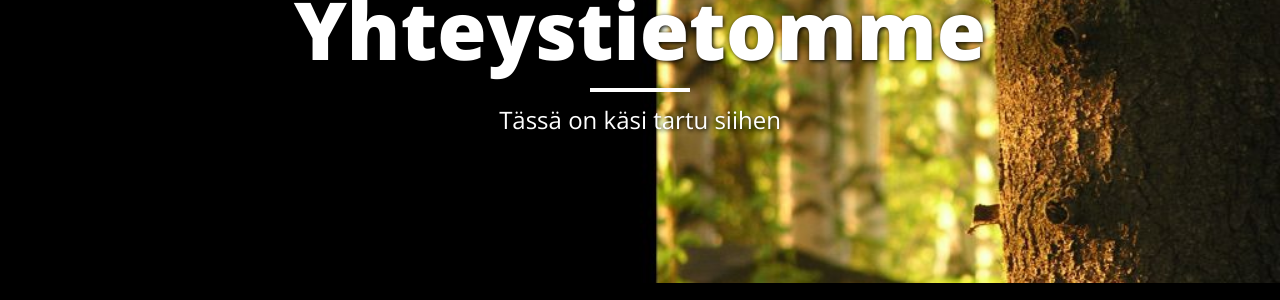
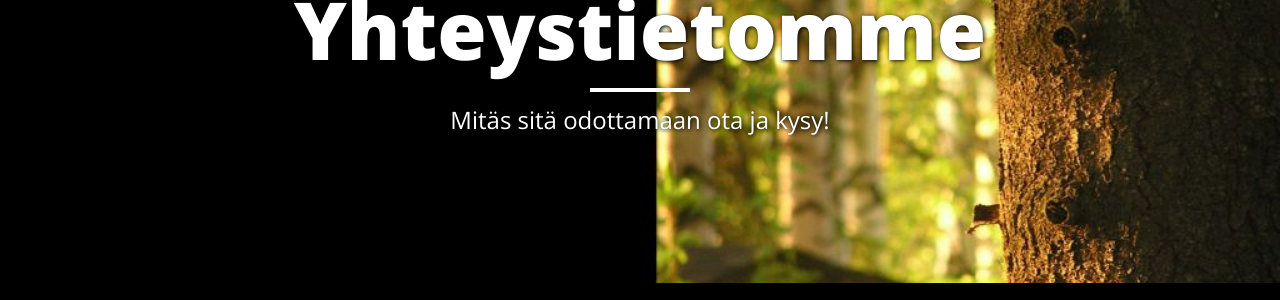
Before and after one commit to Rinwall/site, a Jekyll site: the page built from about/index.html, in a window 1280 px wide. Shown: the part 165-465 px from the top of the page. Built offline with Jekyll 4.4.1, drawn with Linux system fonts in a browser that asks for light colours; nearby versions of some CDN libraries.

Commit message:
Update index.html

```diff
--- a/about/index.html
+++ b/about/index.html
@@ -1,7 +1,7 @@
 ---
 layout: page
 title: "Yhteystietomme"
-description: "Tässä on käsi tartu siihen"
+description: "Mitäs sitä odottamaan ota ja kysy!"
 active: about
 header-img: "img/P6260093.JPG"
 ---
```
